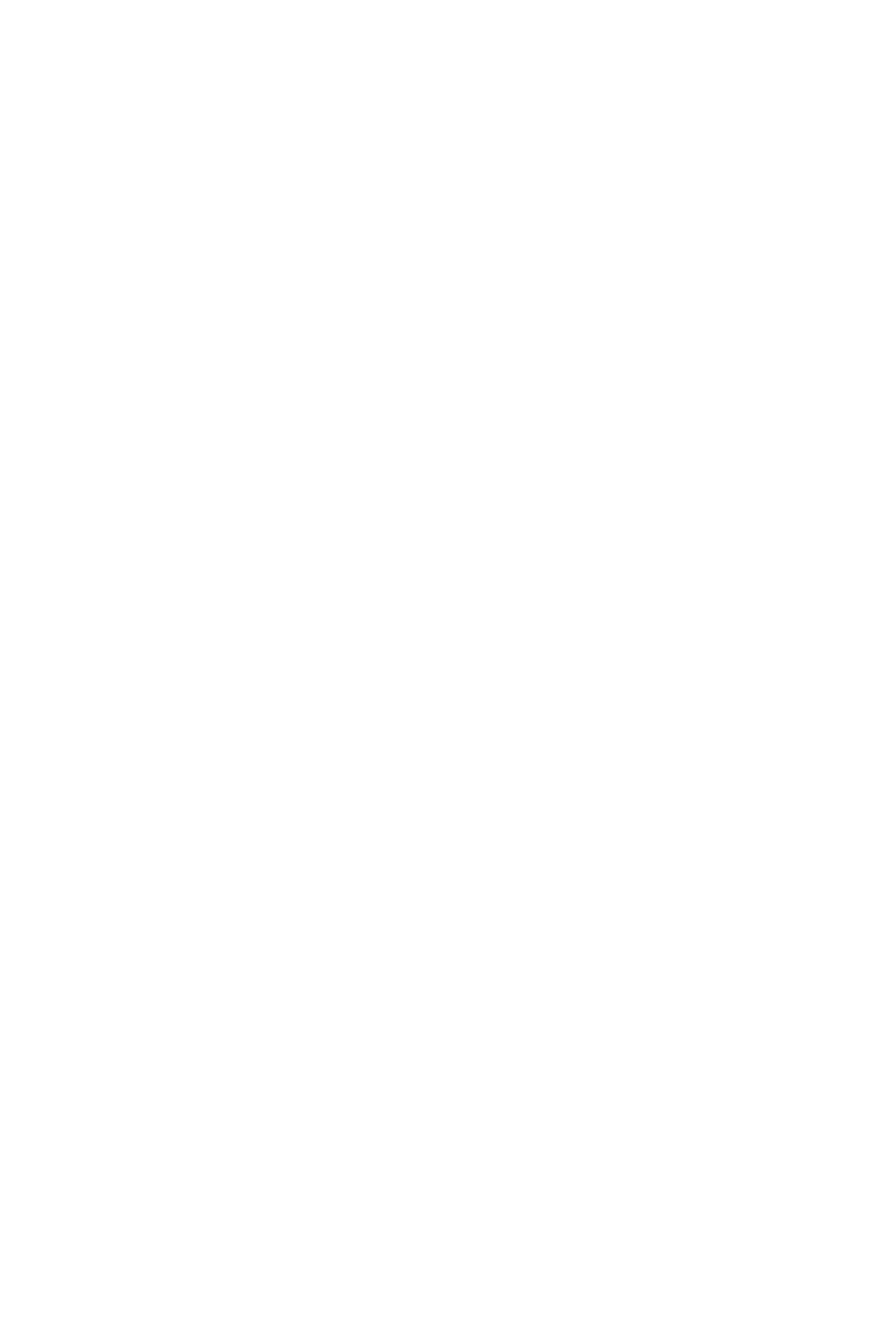
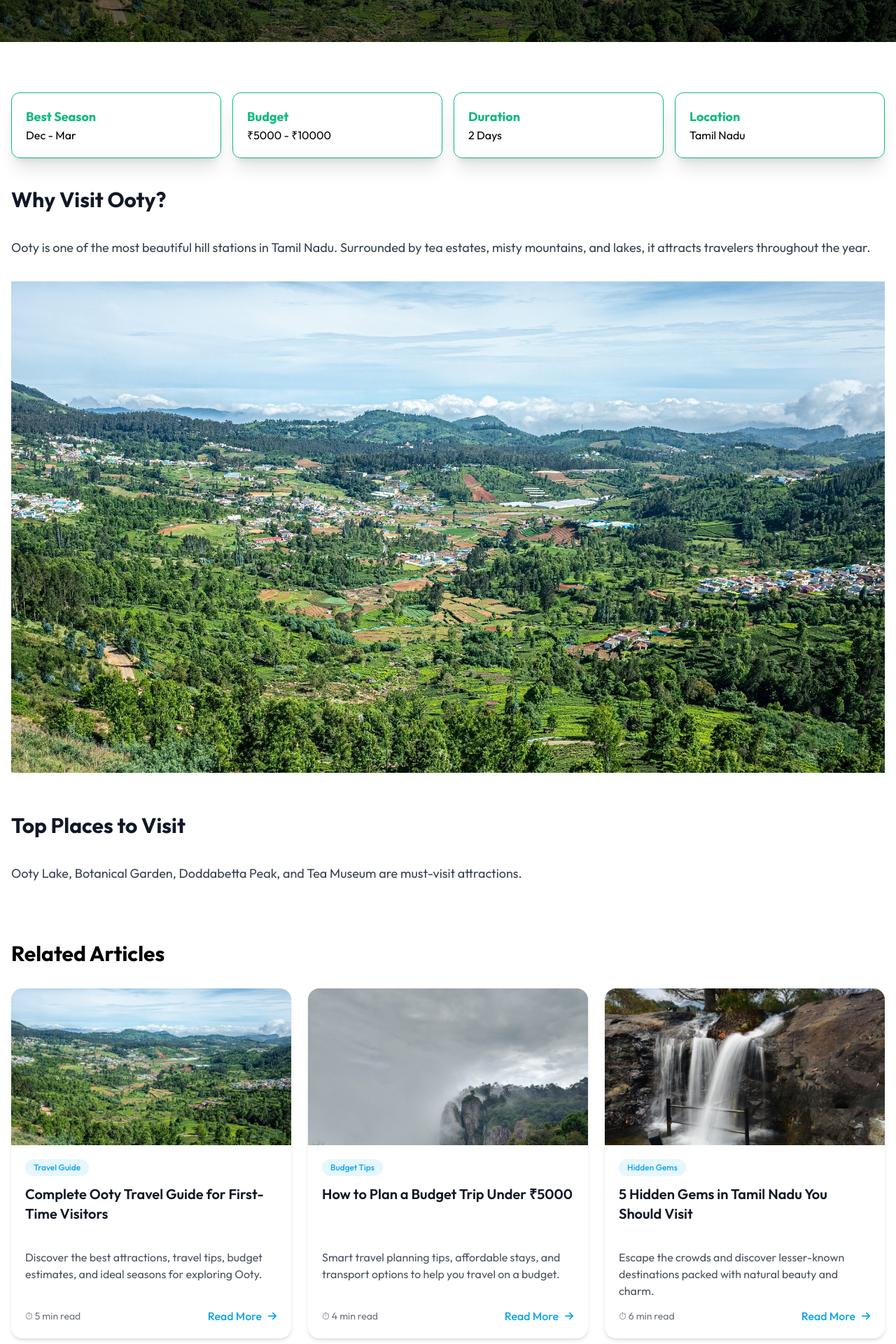
Before and after one commit to kalaiselvi-ui/tnvoyage-app, a React (Vite) app in the folder client/: page /blogs/budget-trip-under-5000 in a window 1280 px wide. Before the commit this address had no page. Shown: the part 440-2360 px from the top of the page at 70% size. Before the commit the page ends 800 px from the top, so only its background shows below. Built offline with nearby package versions, Linux system fonts and the light colour scheme.

Commit message:
blog details page created

```diff
--- a/client/package.json
+++ b/client/package.json
@@ -10,6 +10,7 @@
     "preview": "vite preview"
   },
   "dependencies": {
+    "@tailwindcss/typography": "^0.5.20",
     "react": "^19.2.6",
     "react-dom": "^19.2.6",
     "react-icons": "^5.6.0",
--- a/client/src/App.jsx
+++ b/client/src/App.jsx
@@ -3,6 +3,7 @@ import { Routes, Route } from "react-router-dom";
 import MainLayout from "./layout/MainLayout";
 import Home from "./pages/Home";
 import Blog from "./pages/Blog";
+import BlogDetails from "./pages/BlogDetails";
 
 const App = () => {
   return (
@@ -10,6 +11,7 @@ const App = () => {
       <Route path="/" element={<MainLayout />}>
         <Route index element={<Home />} />
         <Route path="/blogs" element={<Blog />} />
+        <Route path="/blogs/:slug" element={<BlogDetails />} />
       </Route>
     </Routes>
   );
--- a/client/src/components/BlogCard.jsx
+++ b/client/src/components/BlogCard.jsx
@@ -26,7 +26,7 @@ const BlogCard = ({ image, title, excerpt, category, readTime, slug }) => {
           <span className="text-sm text-gray-500">⏱ {readTime}</span>
 
           <Link
-            to={`/blog/${slug}`}
+            to={`/blogs/${slug}`}
             className="flex items-center gap-2 text-primary font-medium hover:gap-3 transition-all"
           >
             Read More
--- /dev/null
+++ b/client/src/components/CardInfo.jsx
@@ -0,0 +1,12 @@
+import React from "react";
+
+const CardInfo = ({ label, content }) => {
+  return (
+    <div className="bg-white/90 rounded-xl p-5 shadow-xl border border-green">
+      <h4 className="text-lg text-green font-bold">{label}</h4>
+      <p className="text-black">{content}</p>
+    </div>
+  );
+};
+
+export default CardInfo;
--- a/client/src/data/MockData.js
+++ b/client/src/data/MockData.js
@@ -208,6 +208,24 @@ export const blogData = [
       "Discover the best attractions, travel tips, budget estimates, and ideal seasons for exploring Ooty.",
     category: "Travel Guide",
     readTime: "5 min read",
+    travelInfo: [
+      {
+        label: "Best Season",
+        content: "Oct - Feb",
+      },
+      {
+        label: "Budget",
+        content: "₹8000 - ₹10000",
+      },
+      {
+        label: "Duration",
+        content: "2 Days",
+      },
+      {
+        label: "Location",
+        content: "Tamil Nadu",
+      },
+    ],
   },
   {
     id: "budget-trip",
@@ -218,6 +236,24 @@ export const blogData = [
       "Smart travel planning tips, affordable stays, and transport options to help you travel on a budget.",
     category: "Budget Tips",
     readTime: "4 min read",
+    travelInfo: [
+      {
+        label: "Best Season",
+        content: "Dec - Mar",
+      },
+      {
+        label: "Budget",
+        content: "₹5000 - ₹10000",
+      },
+      {
+        label: "Duration",
+        content: "2 Days",
+      },
+      {
+        label: "Location",
+        content: "Tamil Nadu",
+      },
+    ],
   },
   {
     id: "hidden-gems",
@@ -228,5 +264,23 @@ export const blogData = [
       "Escape the crowds and discover lesser-known destinations packed with natural beauty and charm.",
     category: "Hidden Gems",
     readTime: "6 min read",
+    travelInfo: [
+      {
+        label: "Best Season",
+        content: "Jan - Apr",
+      },
+      {
+        label: "Budget",
+        content: "₹2000 - ₹6000",
+      },
+      {
+        label: "Duration",
+        content: "2 Days",
+      },
+      {
+        label: "Location",
+        content: "Tamil Nadu",
+      },
+    ],
   },
 ];
--- /dev/null
+++ b/client/src/pages/BlogDetails.jsx
@@ -0,0 +1,79 @@
+import React from "react";
+import PageHero from "../components/PageHero";
+import { assets } from "../assets/assets";
+import BlogCard from "../components/BlogCard";
+import { blogData } from "../data/MockData";
+import CardInfo from "../components/CardInfo";
+import { useParams } from "react-router-dom";
+
+const BlogDetails = () => {
+  const { slug } = useParams();
+
+  const blog = blogData.find((blog) => blog.slug === slug);
+
+  if (!blog) {
+    return <div>Blog not found</div>;
+  }
+  console.log(blog.travelInfo);
+  return (
+    <div className="">
+      <PageHero
+        heroTitle="Ultimate Ooty Travel Guide"
+        heroSubTitle="By TNVoyage Team • 5 min read"
+        HeroImg={assets.ooty}
+      />
+
+      <div className="max-w-7xl mx-auto px-4 py-8">
+        <div className="grid md:grid-cols-4 gap-4 my-10">
+          {blog?.travelInfo?.map((cardInfo) => (
+            <CardInfo
+              key={cardInfo.label}
+              label={cardInfo.label}
+              content={cardInfo.content}
+            />
+          ))}
+        </div>
+        <article className="prose prose-lg max-w-none ">
+          <h2>Why Visit Ooty?</h2>
+
+          <p>
+            Ooty is one of the most beautiful hill stations in Tamil Nadu.
+            Surrounded by tea estates, misty mountains, and lakes, it attracts
+            travelers throughout the year.
+          </p>
+
+          <img src={assets.ooty} alt="" />
+
+          <h2>Top Places to Visit</h2>
+
+          <p>
+            Ooty Lake, Botanical Garden, Doddabetta Peak, and Tea Museum are
+            must-visit attractions.
+          </p>
+        </article>
+        <section className="mt-20">
+          <h2 className="text-3xl font-bold mb-8">Related Articles</h2>
+
+          <div className="grid md:grid-cols-3 gap-6">
+            {
+              // Related Blogs
+              blogData.map((blog) => (
+                <BlogCard
+                  key={blog.id}
+                  image={blog.image}
+                  title={blog.title}
+                  excerpt={blog.excerpt}
+                  category={blog.category}
+                  readTime={blog.readTime}
+                  slug={blog.slug}
+                />
+              ))
+            }
+          </div>
+        </section>
+      </div>
+    </div>
+  );
+};
+
+export default BlogDetails;
--- a/client/src/pages/Home.jsx
+++ b/client/src/pages/Home.jsx
@@ -3,7 +3,7 @@ import Hero from "../components/Hero";
 import { assets } from "../assets/assets";
 import FeatureCard from "../components/FeatureCard";
 import { categories, destinations, trending } from "../data/MockData";
-import CategoryCard from "../components/categoryCard";
+import CategoryCard from "../components/CategoryCard";
 import { FaArrowRight } from "react-icons/fa6";
 import { Link } from "react-router-dom";
 import TrendingCard from "../components/TrendingCard";
--- a/client/tailwind.config.js
+++ b/client/tailwind.config.js
@@ -9,5 +9,5 @@ export default {
       },
     },
   },
-  plugins: [],
+  plugins: [require("@tailwindcss/typography")],
 };
```
Also changed, not shown: 2 other files (tests, documents, lock files or other folders).
